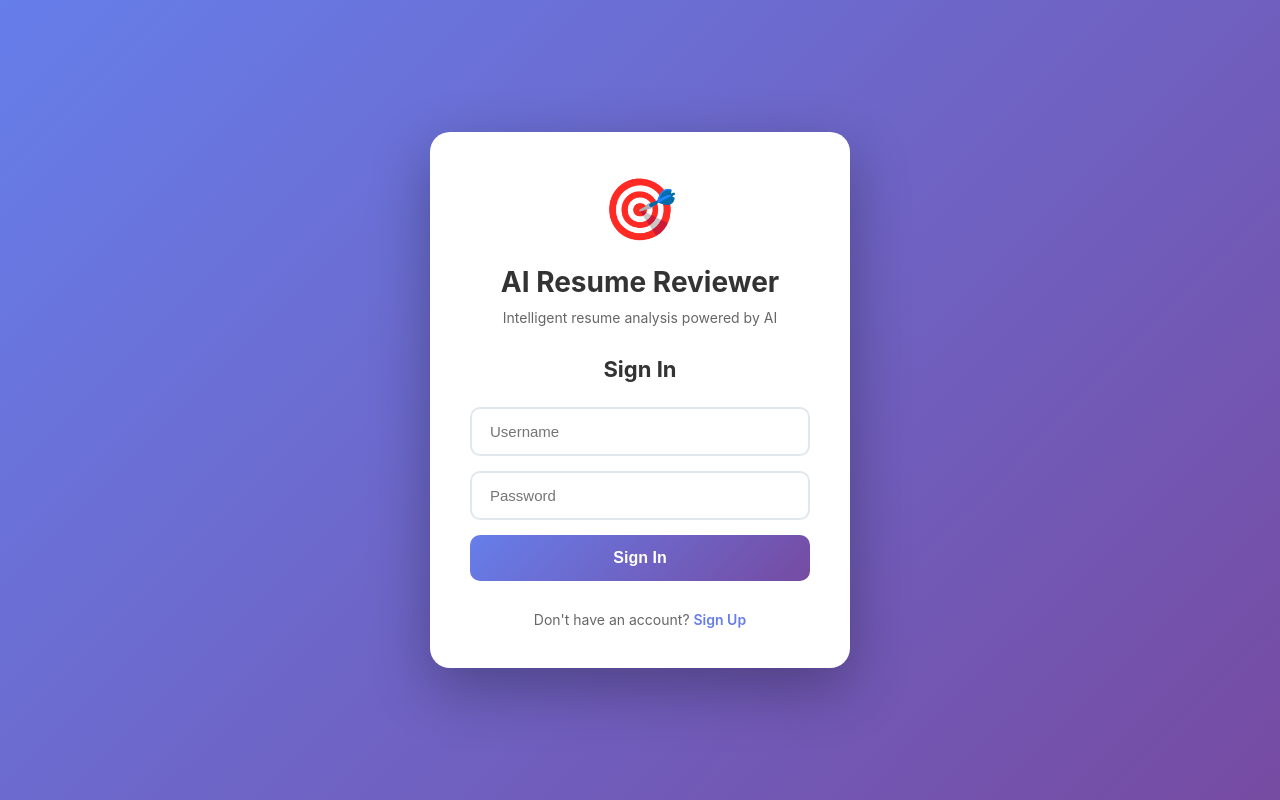
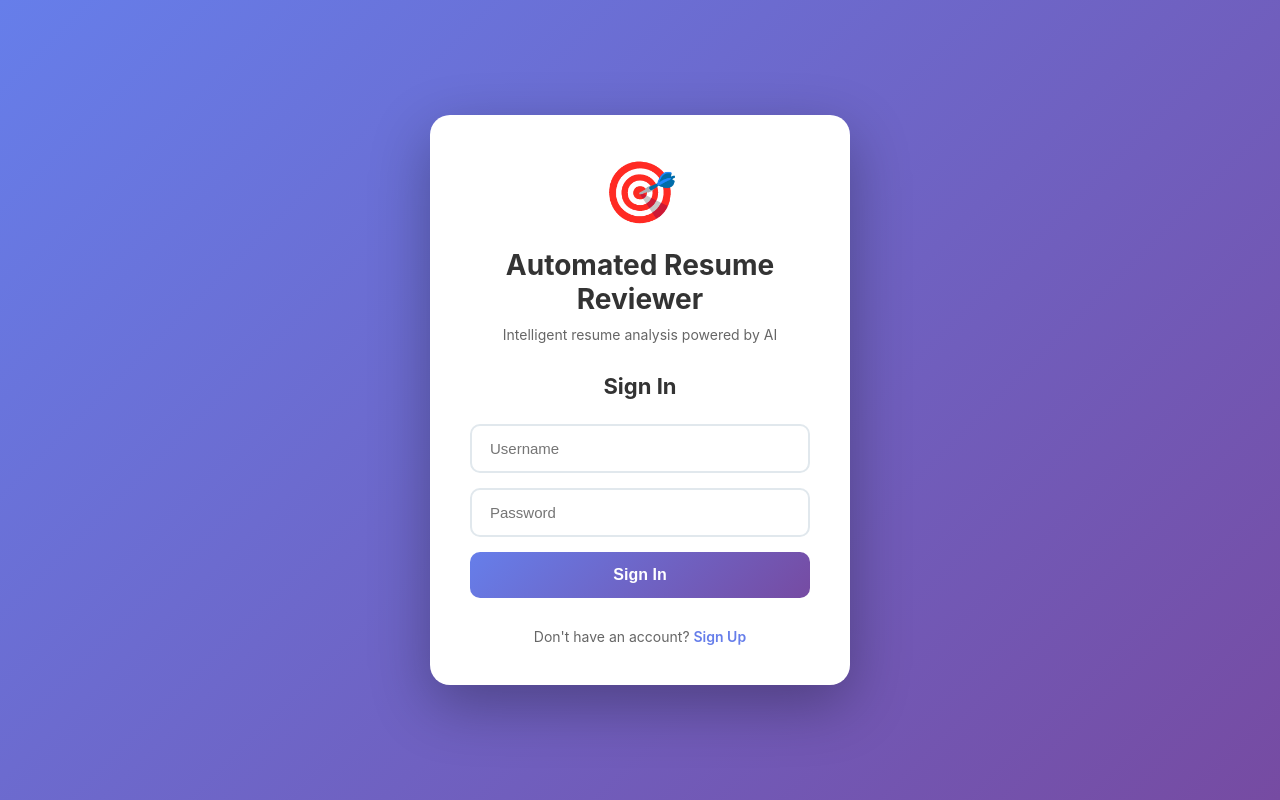
Before and after one commit to Rangan2005/Automated-Resume-Reviewer, a website: page public/index.html in a window 1280 px wide. Drawn offline with Linux system fonts and the light colour scheme.

Commit message:
minor changes

```diff
--- a/public/index.html
+++ b/public/index.html
@@ -3,7 +3,7 @@
 <head>
   <meta charset="UTF-8">
   <meta name="viewport" content="width=device-width, initial-scale=1.0">
-  <title>AI Resume Reviewer</title>
+  <title>Automated Resume Reviewer</title>
   <link rel="stylesheet" href="style.css">
 </head>
 <body>
@@ -11,7 +11,7 @@
   <div id="authSection" class="auth-container">
     <div class="auth-card">
       <div class="logo">🎯</div>
-      <h1>AI Resume Reviewer</h1>
+      <h1>Automated Resume Reviewer</h1>
       <p class="subtitle">Intelligent resume analysis powered by AI</p>
 
       <!-- Login Form -->
@@ -43,7 +43,7 @@
       <div class="header-content">
         <div class="logo-section">
           <span class="logo-icon">🎯</span>
-          <span class="logo-text">AI Resume Reviewer</span>
+          <span class="logo-text">Automated Resume Reviewer</span>
         </div>
         <div class="user-section">
           <span class="username" id="currentUser"></span>
```
